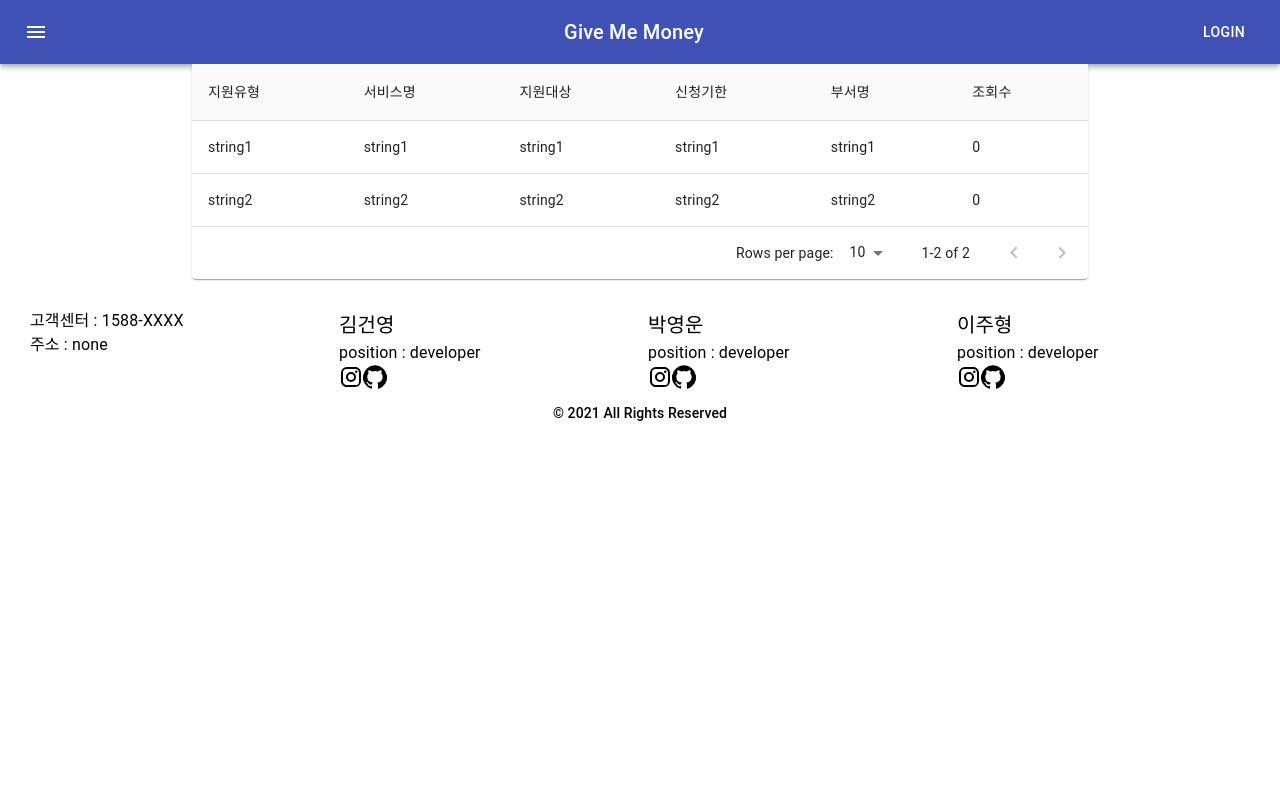
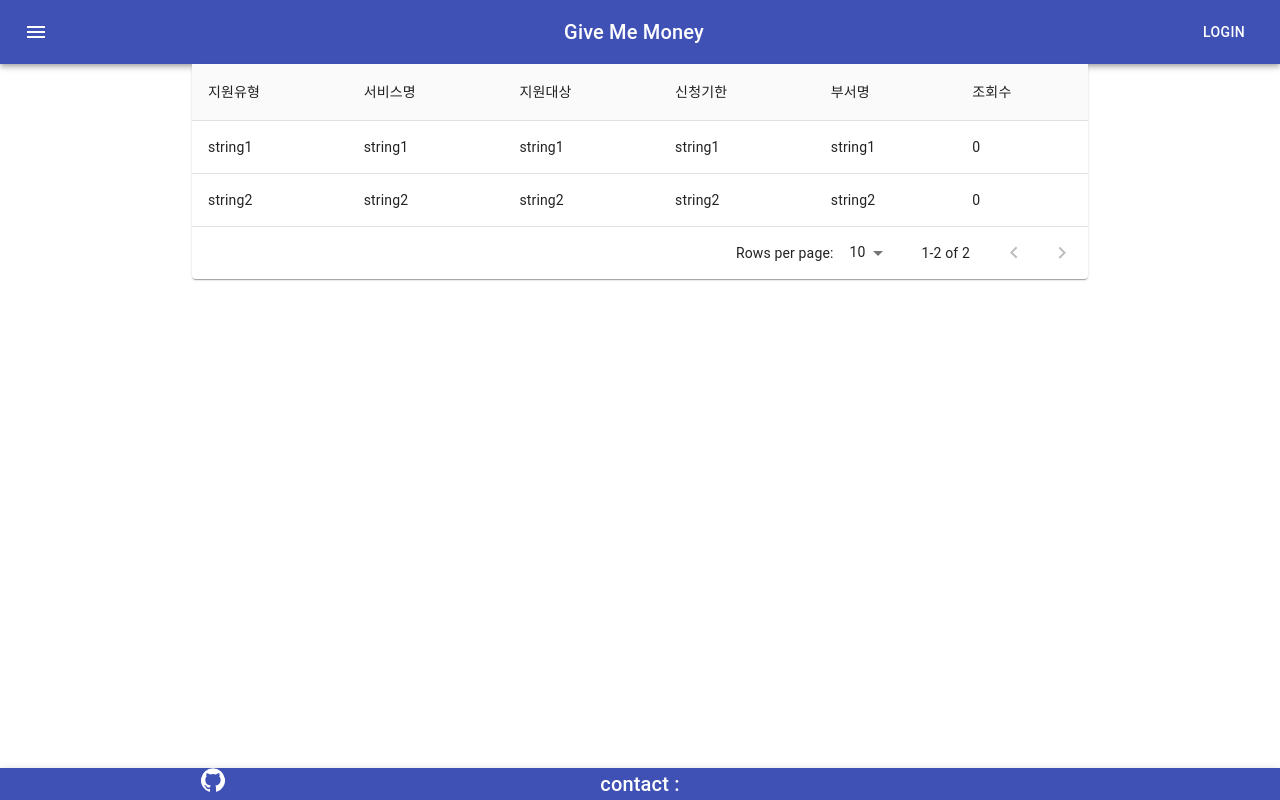
Before and after one commit to flower-3/give-me-money-client, a React (Create React App) app: page / in a window 1280 px wide. Built offline with nearby package versions, Linux system fonts and the light colour scheme.

Commit message:
refactor: footer 스타일 변경 (#8)
* refactore: footer 스타일 변경

* refactor: footer 디자인 재수정

* refactor: 스타일 분리 재설정

```diff
--- a/src/components/Footer/Footer.tsx
+++ b/src/components/Footer/Footer.tsx
@@ -1,63 +1,42 @@
 import React from 'react';
-import { Grid, Typography } from '@material-ui/core';
-import { useStyles } from './style';
-import FooterProfile from './FooterProfile';
+import { AppBar, Grid, Typography } from '@material-ui/core';
+import { makeStyles } from '@material-ui/core/styles';
+import { GitHub } from '@material-ui/icons';
 
-interface Profile {
-  name: string;
-  position: string;
-  instagramAddress: string;
-  githubAddress: string;
-}
+const useStyles = makeStyles({
+  root: {
+    width: '100%',
+    position: 'absolute',
+    bottom: 0,
+    marginTop: 10,
+  },
+  appBottomBar: {
+    top: 'auto',
+    bottom: 0,
+    height: '100%',
+    marginTop: 10,
+  },
+  grid: {
+    height: '100%',
+  },
+});
 
 export default function Footer() {
   const classes = useStyles();
 
-  const profileList: Profile[] = [
-    {
-      name: '김건영',
-      position: 'developer',
-      instagramAddress: 'https://www.instagram.com/aengun_/',
-      githubAddress: 'https://github.com/aengun',
-    },
-    {
-      name: '박영운',
-      position: 'developer',
-      instagramAddress: 'https://instagram.com/_youngwoon/',
-      githubAddress: 'https://github.com/youngpark17',
-    },
-    {
-      name: '이주형',
-      position: 'developer',
-      instagramAddress: 'https://instagram.com/joooooooohy/',
-      githubAddress: 'https://github.com/junam2',
-    },
-  ];
-
   return (
     <div className={classes.root}>
-      <Grid container direction="column" spacing={2}>
-        <Grid item>
-          <Grid container direction="row" spacing={2} className={classes.grid}>
-            <Grid item xs={3}>
-              <Grid container direction="column">
-                <Grid item className={classes.profileGridItem} color="primary">
-                  <Typography variant="body1">고객센터 : 1588-XXXX</Typography>
-                </Grid>
-                <Grid item className={classes.profileGridItem}>
-                  <Typography variant="body1">주소 : none</Typography>
-                </Grid>
-              </Grid>
-            </Grid>
-            {profileList.map((row: Profile, index) => {
-              return <FooterProfile key={index} {...row} />;
-            })}
+      <AppBar position="relative" className={classes.appBottomBar}>
+        <Grid container alignContent="center" className={classes.grid}>
+          <Grid item xs={4}>
+            <GitHub />
           </Grid>
+          <Grid item xs={4}>
+            <Typography variant="h6">contact : </Typography>
+          </Grid>
+          <Grid item xs={4}></Grid>
         </Grid>
-      </Grid>
-      <Grid item>
-        <Typography variant="subtitle2">© 2021 All Rights Reserved</Typography>
-      </Grid>
+      </AppBar>
     </div>
   );
 }
--- a/src/components/Footer/FooterProfile.tsx
+++ /dev/null
@@ -1,33 +0,0 @@
-import { Grid, Typography } from '@material-ui/core';
-import { GitHub, Instagram } from '@material-ui/icons';
-import React from 'react';
-import { useStyles } from './style';
-
-type ProfileProps = {
-  name: string;
-  position: string;
-  instagramAddress: string;
-  githubAddress: string;
-};
-
-export default function FooterProfile(props: ProfileProps) {
-  const classes = useStyles();
-  const { name, position, instagramAddress, githubAddress } = props;
-
-  return (
-    <Grid item xs={3}>
-      <Grid container direction="column">
-        <Grid item className={classes.profileGridItem}>
-          <Typography variant="h6">{name}</Typography>
-        </Grid>
-        <Grid item className={classes.profileGridItem}>
-          <Typography variant="body1">position : {position}</Typography>
-        </Grid>
-        <Grid item className={classes.profileGridItem}>
-          <Instagram onClick={() => window.open(instagramAddress, '_blank')} />
-          <GitHub onClick={() => window.open(githubAddress, '_blank')} />
-        </Grid>
-      </Grid>
-    </Grid>
-  );
-}
--- a/src/components/Footer/style.tsx
+++ /dev/null
@@ -1,17 +0,0 @@
-import { makeStyles } from '@material-ui/core/styles';
-
-const useStyles = makeStyles((theme) => ({
-  root: {
-    height: 115,
-    padding: 20,
-  },
-  grid: {
-    height: 120,
-    padding: 10,
-  },
-  profileGridItem: {
-    display: 'flex',
-  },
-}));
-
-export { useStyles };
```
